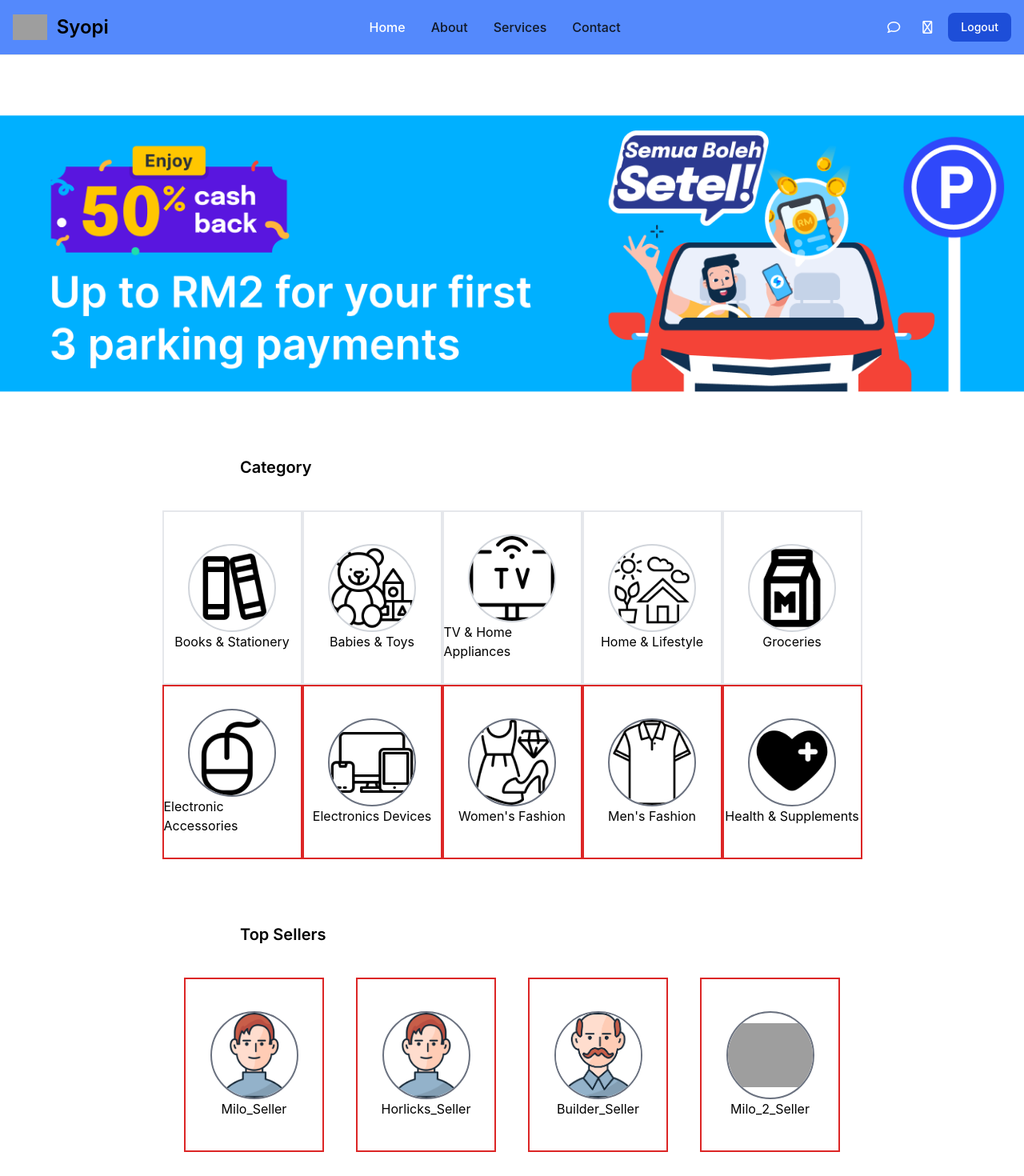
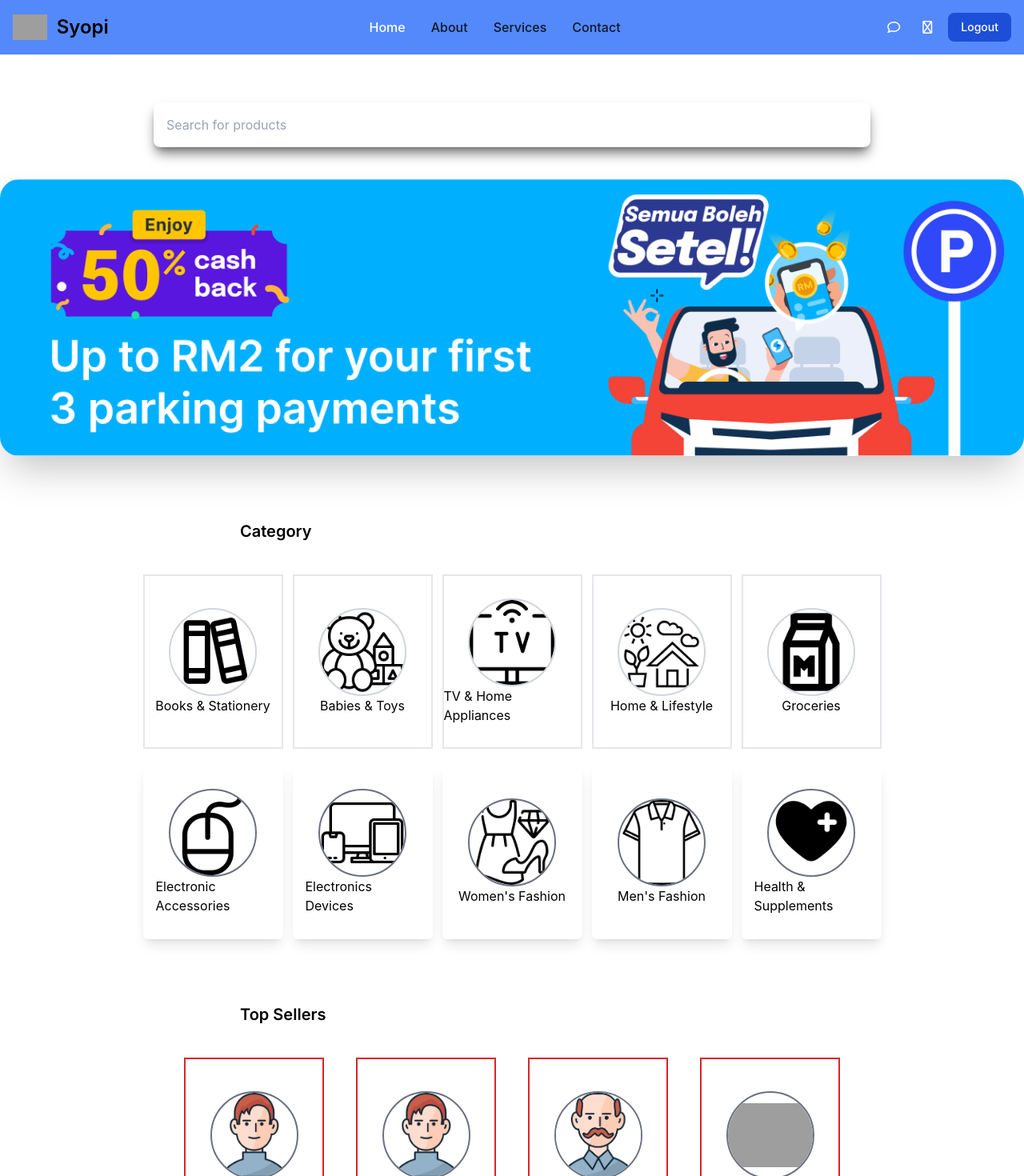
Before and after one commit to AsynchronousNotAvailable/WIF2003-Assignment, a React (Create React App) app in the folder frontend/: page /marketplace in a window 1280 px wide. Shown: the top 1470 px of the page at 80% size. Built offline with nearby package versions, Linux system fonts and the light colour scheme; grey boxes are pictures that could not be loaded.

Commit message:
some touchup on marketplace ui

```diff
--- a/frontend/src/pages/general/marketplace.jsx
+++ b/frontend/src/pages/general/marketplace.jsx
@@ -8,6 +8,18 @@
 import Seller_NavSidebar from "../../components/seller_sidebar";
 
 function Marketplace() {
+    const [userSearch, setUserSearch] = useState("");
+    const [displayedProducts, setDisplayedProducts] = useState([]);
+    const handleUserSearchChange = (event) => {
+        const userInput = event.target.value.toLowerCase();
+        setUserSearch(userInput);
+    };
+
+    // const matchedProducts = products.filter((product) =>
+    //     product.name.toLowerCase().includes(userSearch)
+    // );
+    // setDisplayedProducts(matchedProducts);
+
     const [productCategorySetOne, setProductCategorySO] = useState([
         {
             name: "Books & Stationery",
@@ -83,7 +95,6 @@
             rating: 4,
             img: "/milothreeproduct.jpg",
         },
-
     ]);
 
     const { shopsItemListing, productListing } = useContext(GlobalContext);
@@ -96,10 +107,7 @@
     };
 
     const navigateToProductDetails = (productId) => {
-
-        const product = productListing.find(
-            (p) => p.id === productId
-        );
+        const product = productListing.find((p) => p.id === productId);
 
         // Navigate to the product details page with the targeted product
         navigation(`/customer/product/${productId}`, {
@@ -109,17 +117,27 @@
     return (
         <>
             <Customer_Navbar />
-            <main className="mt-36 flex flex-col">
+            <main className="mt-32 flex flex-col">
+                <div className="flex flex-col mb-10 items-center mx-48">
+                    <input
+                        className="flex border-0 rounded-lg shadow-lg shadow-neutral-500 py-4 px-4 w-full"
+                        type="text"
+                        value={userSearch}
+                        placeholder="Search for products"
+                        onChange={handleUserSearchChange}
+                    ></input>
+                </div>
+
                 <section className="flex flex-row justify-center  ">
-                    <img className=" object-cover " src="/setelbanner.png" />
+                    <img className=" object-cover shadow-2xl rounded-3xl" src="/setelbanner.png" />
                 </section>
 
                 <section className="flex flex-col ">
                     <span className="text-xl items-start mb-10 mt-20 font-sans font-semibold ml-[300px]">
                         Category
                     </span>
-                    <section className="flex flex-col justify-center items-center">
-                        <section className="flex flex-row ">
+                    <section className="flex flex-col gap-5 justify-center items-center">
+                        <section className="flex flex-row gap-3">
                             {productCategorySetOne.map((product) => {
                                 return (
                                     <section className="flex flex-col border-2 w-[175px] h-[218px] justify-center items-center">
@@ -132,11 +150,11 @@
                                 );
                             })}
                         </section>
-                        <section className="flex flex-row">
-                            <section className="flex flex-row">
+                        <section className="flex flex-row gap-5">
+                            <section className="flex flex-row gap-3">
                                 {productCategorySetTwo.map((product) => {
                                     return (
-                                        <section className="flex flex-col border-red-600 border-2 w-[175px] h-[218px] justify-center items-center">
+                                        <section className="flex flex-col rounded-md shadow-lg px-4 py-4 w-[175px] h-[218px] justify-center items-center">
                                             <img
                                                 src={product.img}
                                                 className="border-gray-500 border-2 w-[110px] h-[110px] rounded-full object-contain"
```
